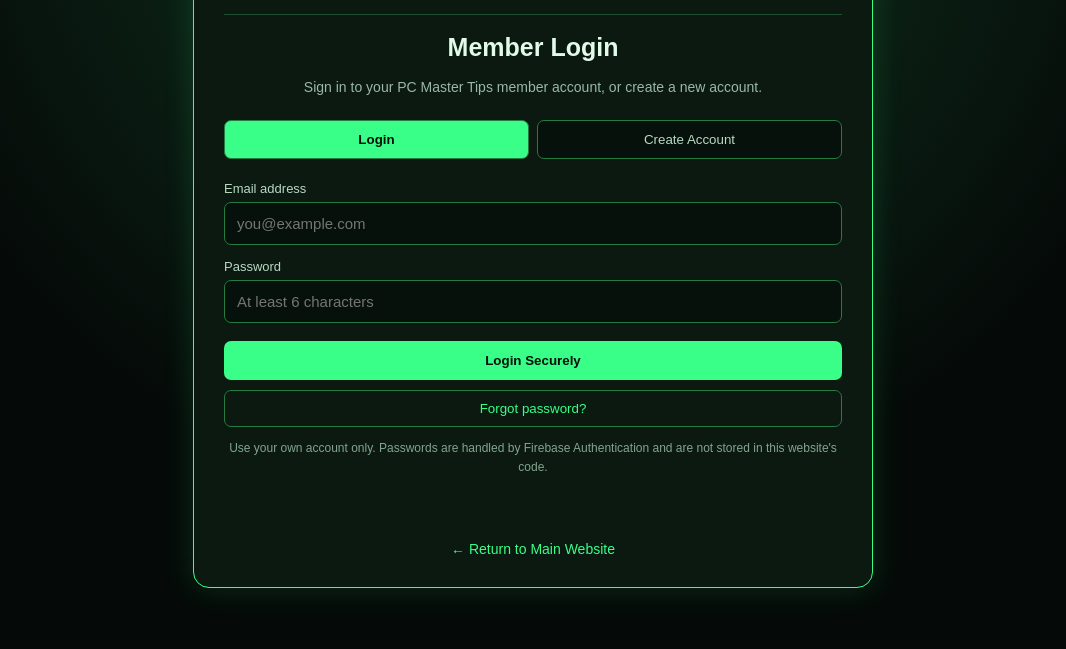
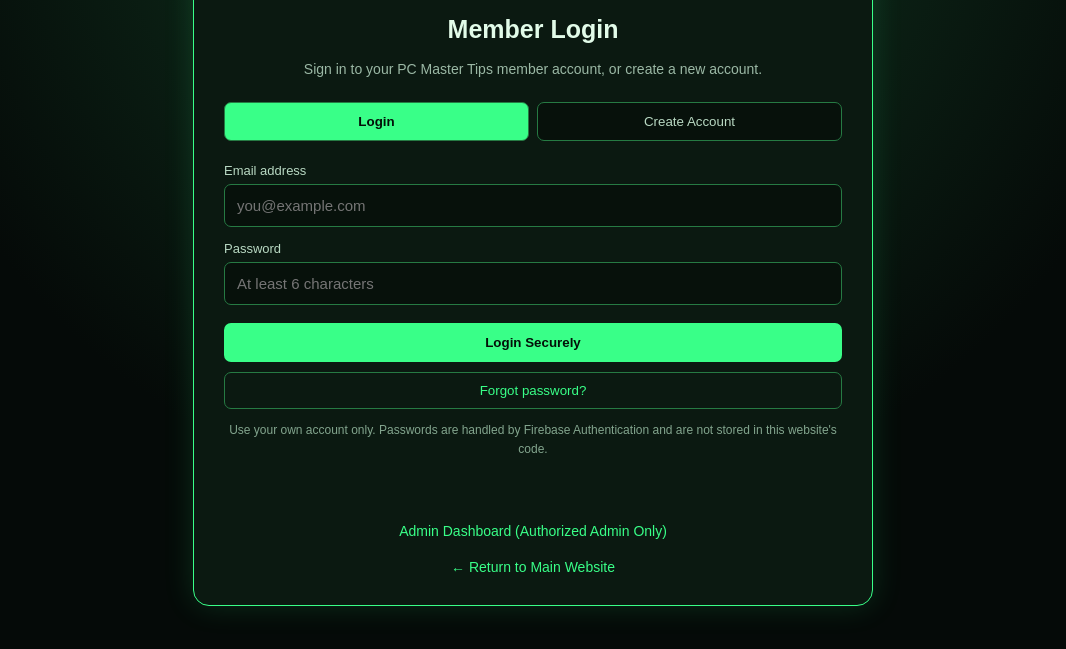
Before and after one commit to ng286509/pc-master-tips, a plain HTML site: page login.html in a window 1280 px wide. Shown: the part 147-796 px from the top of the page, without its empty margins (107-1173 px from the left). Drawn offline with Linux system fonts and the light colour scheme; no server answers.

Commit message:
Add admin dashboard link to member portal

```diff
--- a/login.html
+++ b/login.html
@@ -95,6 +95,7 @@ button:disabled{opacity:.6;cursor:wait}
   </div>
   <p id="member-message" aria-live="polite"></p>
  </section>
+ <a class="back" href="admin.html">Admin Dashboard (Authorized Admin Only)</a>
  <a class="back" href="index.html">← Return to Main Website</a>
 </main>
 <script src="https://www.gstatic.com/firebasejs/10.12.2/firebase-app-compat.js"></script>
```
